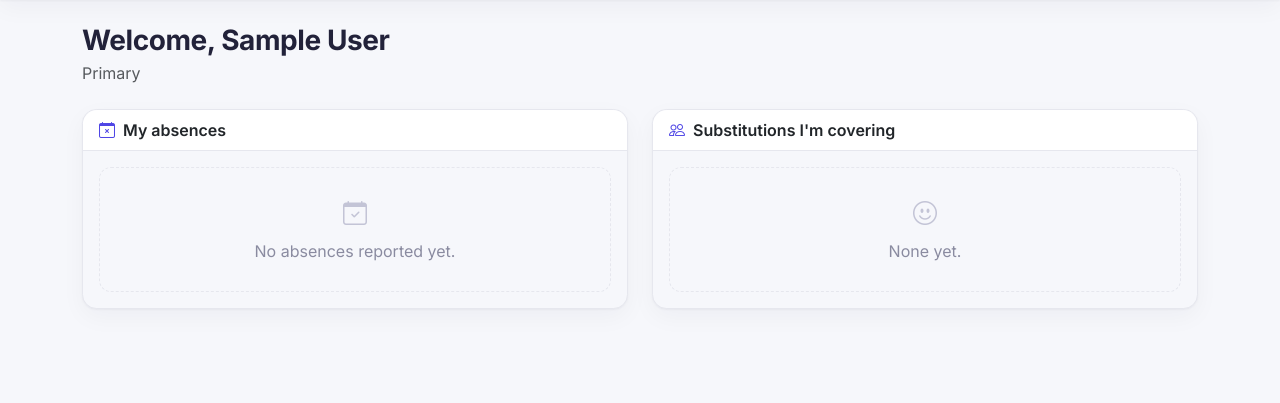
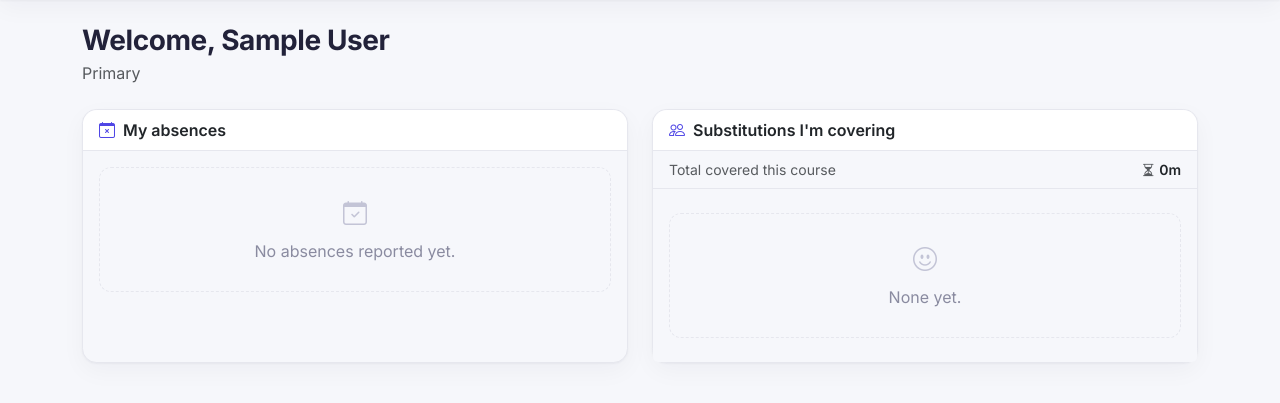
Before and after one commit to jfeliu/doplent, a Django app: page / in a window 1280 px wide. Shown: the part 62-465 px from the top of the page. Run offline with Django 5.2, Linux system fonts and the light colour scheme; a user stored in the database is signed in; tables that the repository leaves empty hold one stand-in row (values such as "Sample post"); data that the repository does not hold is empty.

Commit message:
Dashboard: show total time covered this course year
Adds a "Total covered this course" row to the "Substitutions I'm
covering" card, summing the teacher's confirmed substitutions since the
most recent 1 September, and scopes the list itself to that window.

Co-Authored-By: Claude Sonnet 5 <noreply@anthropic.com>

```diff
--- a/substitutions/views.py
+++ b/substitutions/views.py
@@ -11,7 +11,15 @@ from . import emails
 from .forms import AbsenceForm, DeclineOfferForm
 from .models import Absence, Substitution, SubstitutionOffer
 from .offers import accept_offer, create_offer, decline_offer, expire_stale_offers
-from .services import build_coverage_grid, can_offer, grid_slots, uncovered_ranges
+from .services import (
+    build_coverage_grid,
+    can_offer,
+    coverage_done_for,
+    course_year_start,
+    format_duration,
+    grid_slots,
+    uncovered_ranges,
+)
 
 
 @login_required
@@ -29,9 +37,14 @@ def dashboard(request):
     for absence in my_absences:
         absence.is_fully_covered = not uncovered_ranges(absence)
 
-    covering = Substitution.objects.filter(substitute_teacher=teacher).select_related(
-        "absence", "absence__teacher"
+    covering = (
+        Substitution.objects.filter(
+            substitute_teacher=teacher, start_datetime__gte=course_year_start()
+        )
+        .select_related("absence", "absence__teacher")
+        .order_by("start_datetime")
     )
+    covered_total_label = format_duration(coverage_done_for(teacher))
     my_pending_offers = (
         SubstitutionOffer.objects.filter(substitute_teacher=teacher, status=SubstitutionOffer.Status.PENDING)
         .select_related("absence", "absence__teacher")
@@ -44,6 +57,8 @@ def dashboard(request):
             "teacher": teacher,
             "my_absences": my_absences,
             "covering": covering,
+            "covered_total_label": covered_total_label,
+            "course_year_start": course_year_start(),
             "my_pending_offers": my_pending_offers,
         },
     )
--- a/templates/substitutions/dashboard.html
+++ b/templates/substitutions/dashboard.html
@@ -71,23 +71,25 @@
   <div class="col-md-6">
     <div class="card h-100">
       <div class="card-header"><i class="bi bi-people text-primary"></i>{% translate "Substitutions I'm covering" %}</div>
-      {% if covering %}
-      <ul class="list-group list-group-flush">
+      <div class="list-group list-group-flush">
+        <div class="list-group-item py-2 small d-flex justify-content-between align-items-center gap-2" title="{% blocktranslate with since=course_year_start|ca_date %}Since {{ since }}{% endblocktranslate %}">
+          <span class="text-muted">{% translate "Total covered this course" %}</span>
+          <span class="fw-semibold text-nowrap"><i class="bi bi-hourglass-split text-muted me-1"></i>{{ covered_total_label }}</span>
+        </div>
         {% for sub in covering %}
-        <li class="list-group-item py-3">
+        <div class="list-group-item py-3">
           <div class="fw-semibold">{{ sub.absence.teacher }}</div>
           <div class="text-muted small"><i class="bi bi-clock-history me-1"></i>{{ sub.start_datetime|ca_timeframe:sub.end_datetime }}</div>
-        </li>
+        </div>
+        {% empty %}
+        <div class="list-group-item py-4">
+          <div class="empty-state">
+            <i class="bi bi-emoji-smile"></i>
+            {% translate "None yet." %}
+          </div>
+        </div>
         {% endfor %}
-      </ul>
-      {% else %}
-      <div class="card-body">
-        <div class="empty-state">
-          <i class="bi bi-emoji-smile"></i>
-          {% translate "None yet." %}
-        </div>
       </div>
-      {% endif %}
     </div>
   </div>
 </div>
```
Also changed, not shown: substitutions/tests.py (+38 -0 lines), locale/ca/LC_MESSAGES/django.po, 1 other file.
